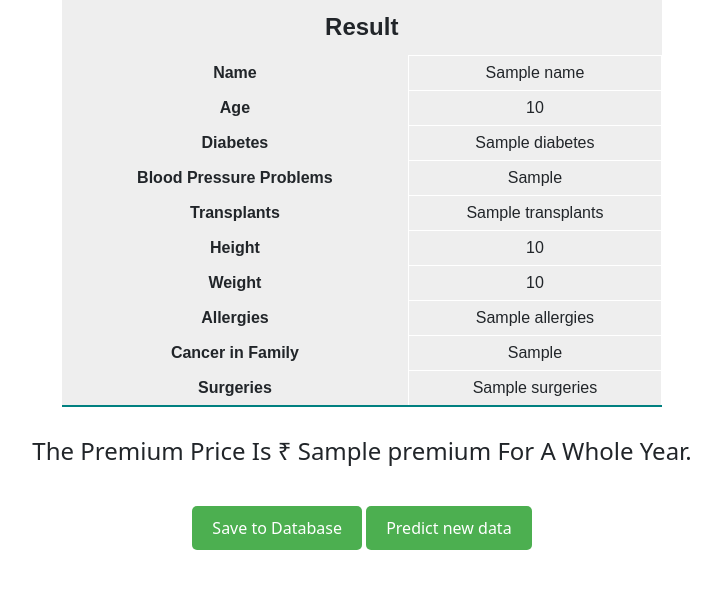
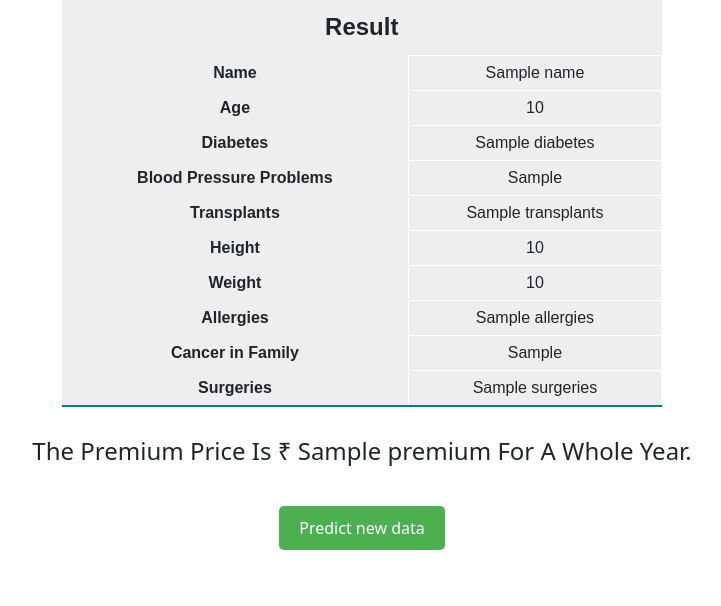
Before and after one commit to sreejithnair190/insurance-ml-app, a Django app: template templates/costPrediction/result.html in a window 1280 px wide. Shown: the part 73-679 px from the top of the page, without its empty margins (278-999 px from the left). Run offline with Django 4.2, Linux system fonts and the light colour scheme; the template is opened without the code that fills it: most values are stand-ins (such as "Sample title", 1, 10 or a date in 2020).

Commit message:
removed save to db

```diff
--- a/templates/costPrediction/result.html
+++ b/templates/costPrediction/result.html
@@ -52,9 +52,9 @@
     </table>
     <h2 style="text-align: center; font-size: 24px; margin-top: 30px;">The Premium Price Is ₹ {{premium}} For A Whole Year.</h2>
     <div class="result-btns">
-        <button type="submit" name="saveToDB" style="margin: 20px auto; background-color: #4CAF50; color: white; font-size: 16px; padding: 10px 20px; border: none; border-radius: 5px; cursor: pointer;">
+        <!-- <button type="submit" name="saveToDB" style="margin: 20px auto; background-color: #4CAF50; color: white; font-size: 16px; padding: 10px 20px; border: none; border-radius: 5px; cursor: pointer;">
             Save to Database
-        </button>
+        </button> -->
         <button style="margin: 20px auto; background-color: #4CAF50; color: white; font-size: 16px; padding: 10px 20px; border: none; border-radius: 5px; cursor: pointer;">
             <a href="/insurance-cost-prediction/">Predict new data</a>
         </button>
--- a/templates/fraudDetection/result.html
+++ b/templates/fraudDetection/result.html
@@ -77,9 +77,9 @@
 
     <h2 style="text-align: center; font-size: 24px; margin-top: 30px;">The Claim has been found : {{result}}</h2>
     <div class="result-btns">
-        <button type="submit" name="saveToDB" style="margin: 20px auto; background-color: #4CAF50; color: white; font-size: 16px; padding: 10px 20px; border: none; border-radius: 5px; cursor: pointer;">
+        <!-- <button type="submit" name="saveToDB" style="margin: 20px auto; background-color: #4CAF50; color: white; font-size: 16px; padding: 10px 20px; border: none; border-radius: 5px; cursor: pointer;">
             Save to Database
-        </button>
+        </button> -->
         <button style="margin: 20px auto; background-color: #4CAF50; color: white; font-size: 16px; padding: 10px 20px; border: none; border-radius: 5px; cursor: pointer;">
             <a href="/insurance-fraud-detection/">Predict new data</a>
         </button>
```
